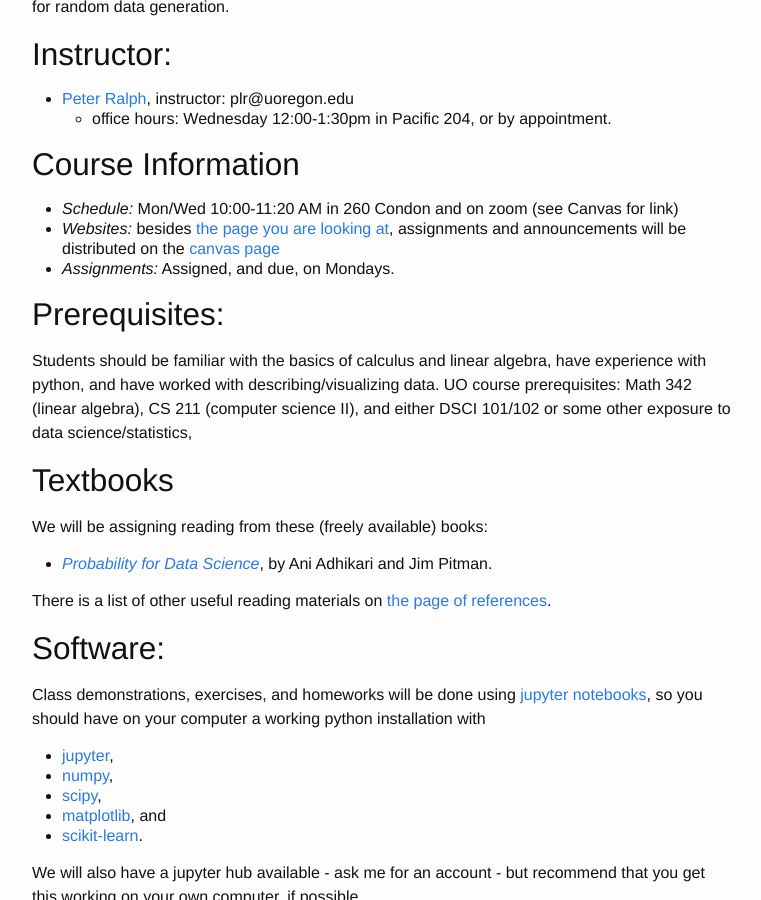
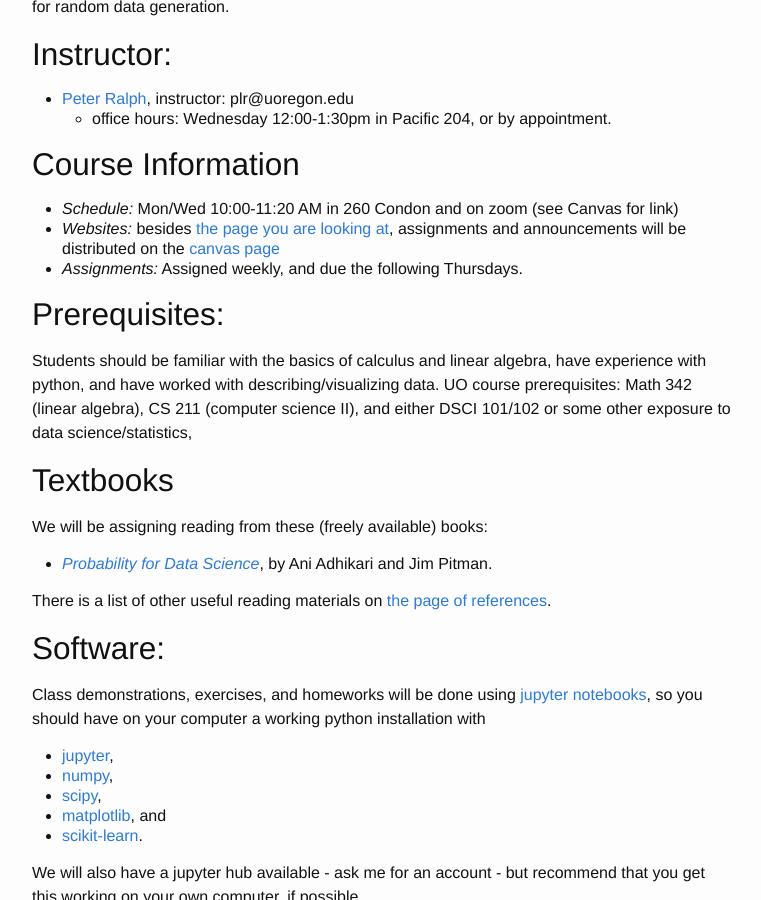
Before and after one commit to UOdsci/dsci345, a Jekyll site: the page built from pages/syllabus.md, in a window 1280 px wide and 900 px high, scrolled down 482 px. Shown: the whole window, without its empty margins (258-1019 px from the left). Built offline with Jekyll 4.4.1, drawn with Linux system fonts in a browser that asks for light colours.

Commit message:
due date

```diff
--- a/pages/syllabus.md
+++ b/pages/syllabus.md
@@ -37,7 +37,7 @@ being able to construct and simulate from sophisticated models for random data g
 - *Websites:* besides [the page you are looking at](https://UOdsci.github.io/dsci345/),
     assignments and announcements will be distributed
     on the [canvas page](https://canvas.uoregon.edu/)
-- *Assignments:* Assigned, and due, on Mondays.
+- *Assignments:* Assigned weekly, and due the following Thursdays.
 
 ## Prerequisites:
 
```
Also changed, not shown: pages/schedule.md (+1 -1 lines).
